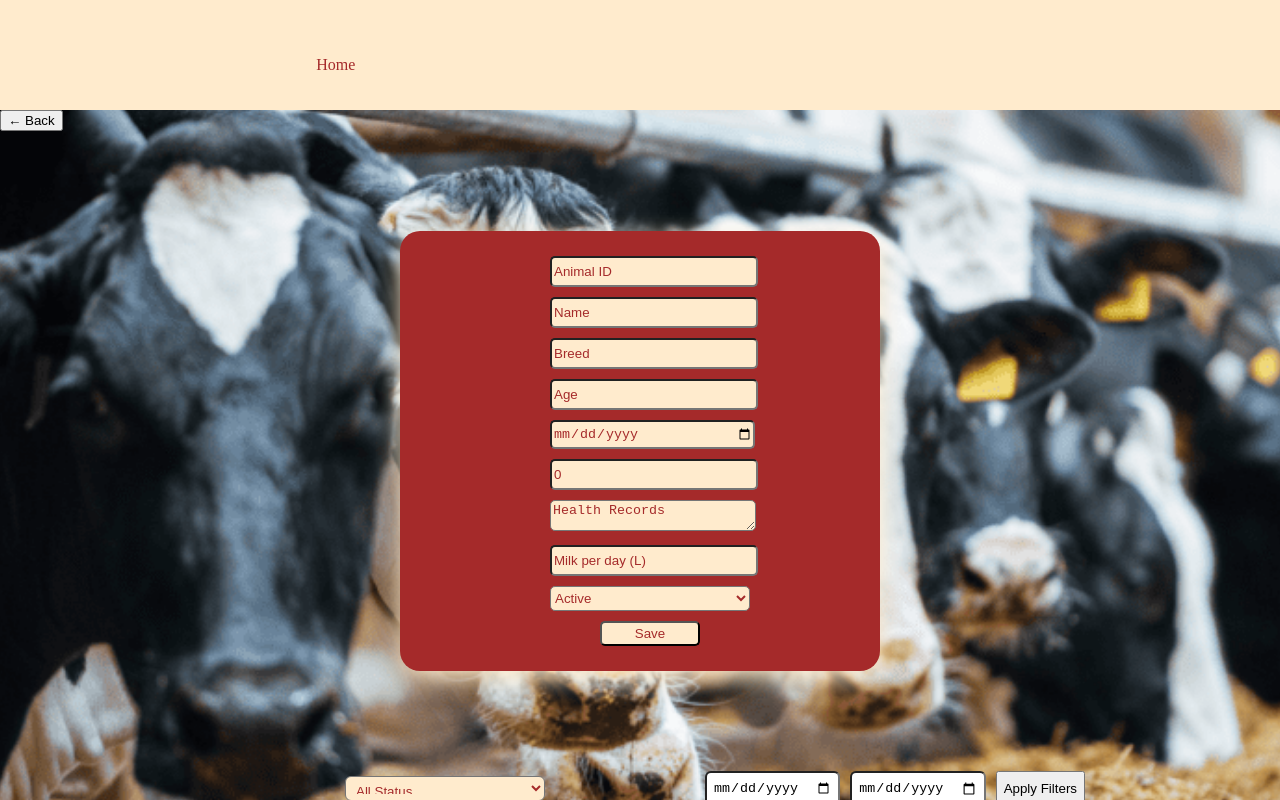
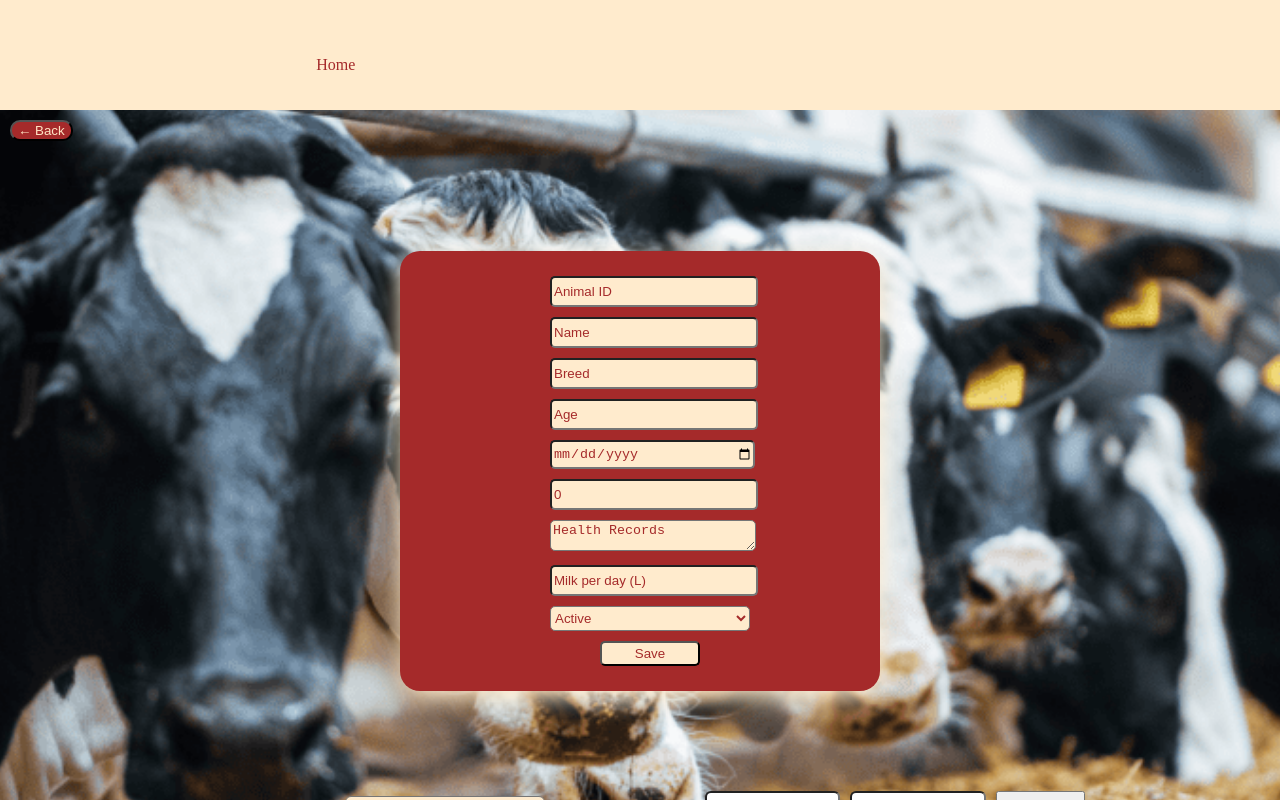
Before and after one commit to Yaganti-Spandana/farm, a React (Create React App) app: page /animal in a window 1280 px wide. Shown: the top 800 px of the page. Built offline with nearby package versions, Linux system fonts and the light colour scheme; no server answers; some icons are missing.

Commit message:
Update animal_management.js

```diff
--- a/src/components/animal_management.js
+++ b/src/components/animal_management.js
@@ -86,7 +86,7 @@ export default function AnimalForm() {
     <>
       <Navbar />
 
-      <button onClick={() => navigate(-1)} className="back-btn">
+      <button onClick={() => navigate(-1)} style={{ margin: "10px",backgroundColor:"brown",color:"bisque",borderRadius:"10px" }}>
         ← Back
       </button>
 
```
